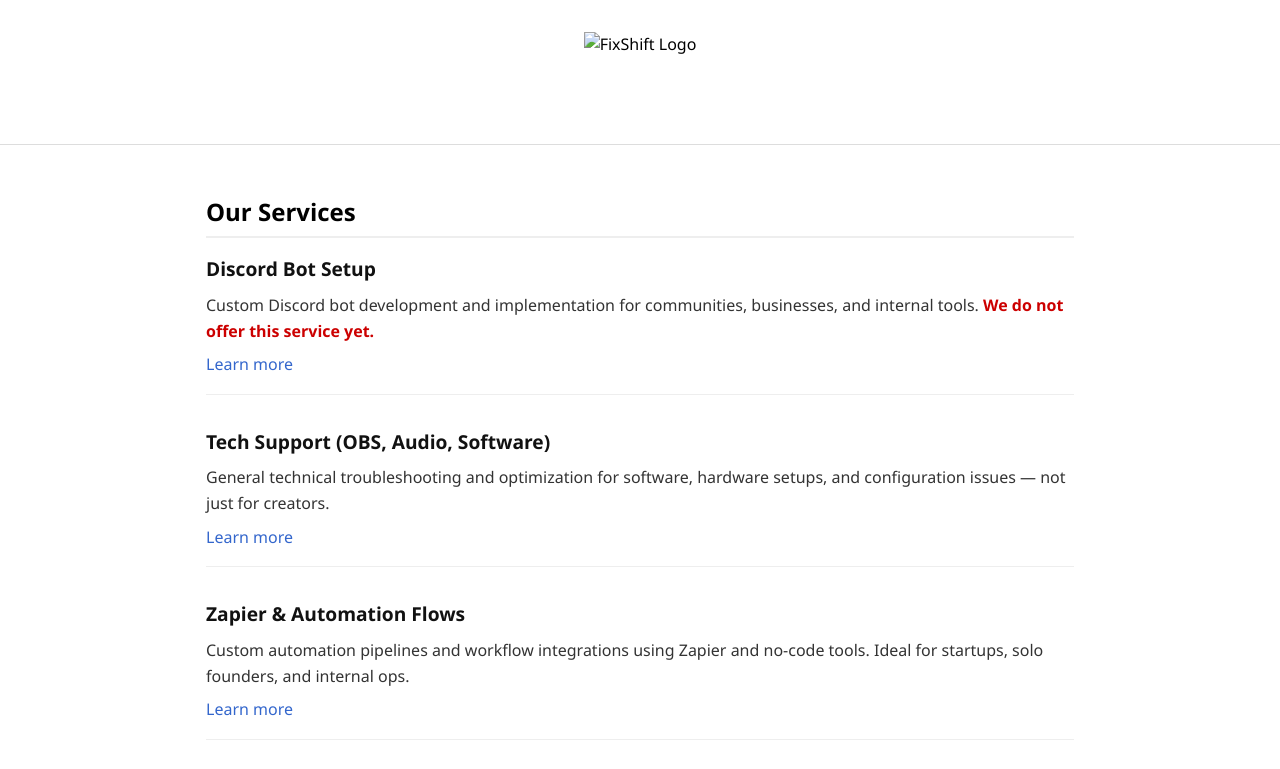
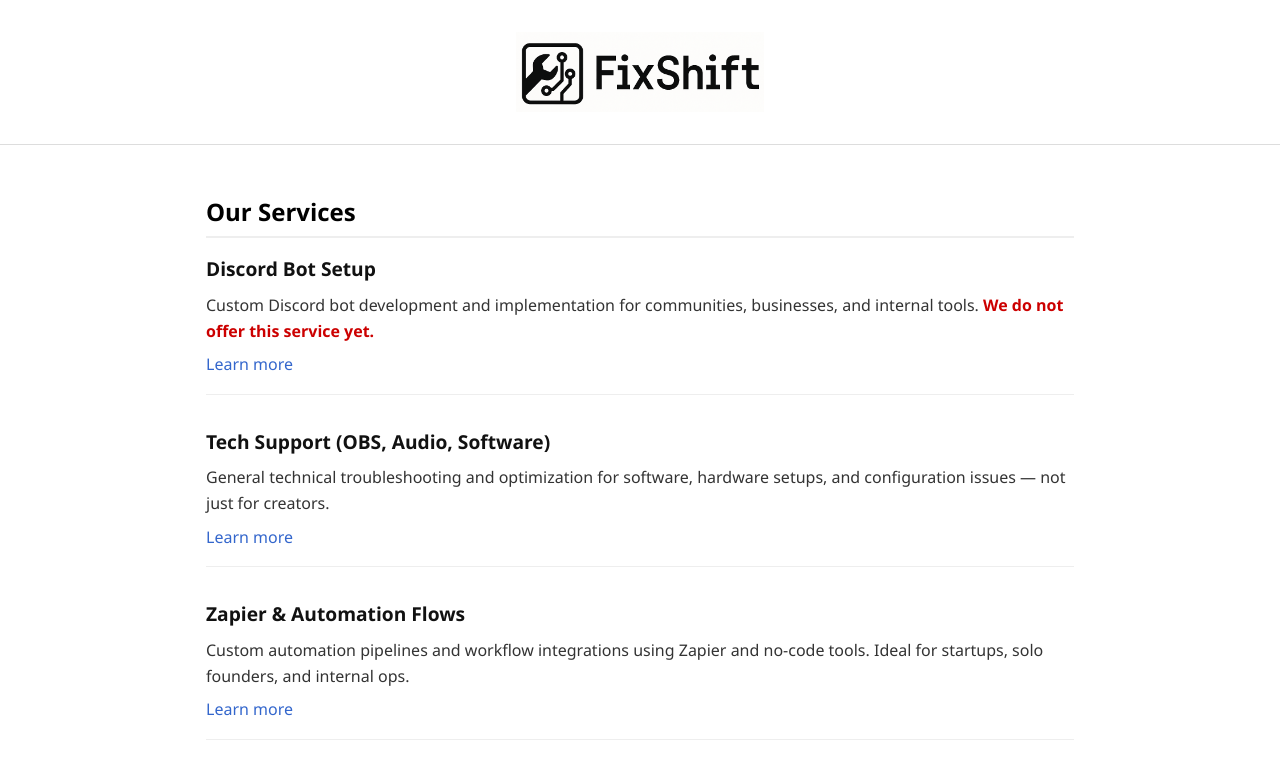
Before and after one commit to Elnixity/FixShift, a plain HTML site: page index.html in a window 1280 px wide. Shown: the top 769 px of the page. Drawn offline with Linux system fonts and the light colour scheme.

Commit message:
Update index.html

```diff
--- a/index.html
+++ b/index.html
@@ -98,7 +98,7 @@
 </head>
 <body>
   <header>
-    <img src="logo.png" alt="FixShift Logo" />
+    <img src="fixshift.png" alt="FixShift Logo" />
   </header>
 
   <main>
```
